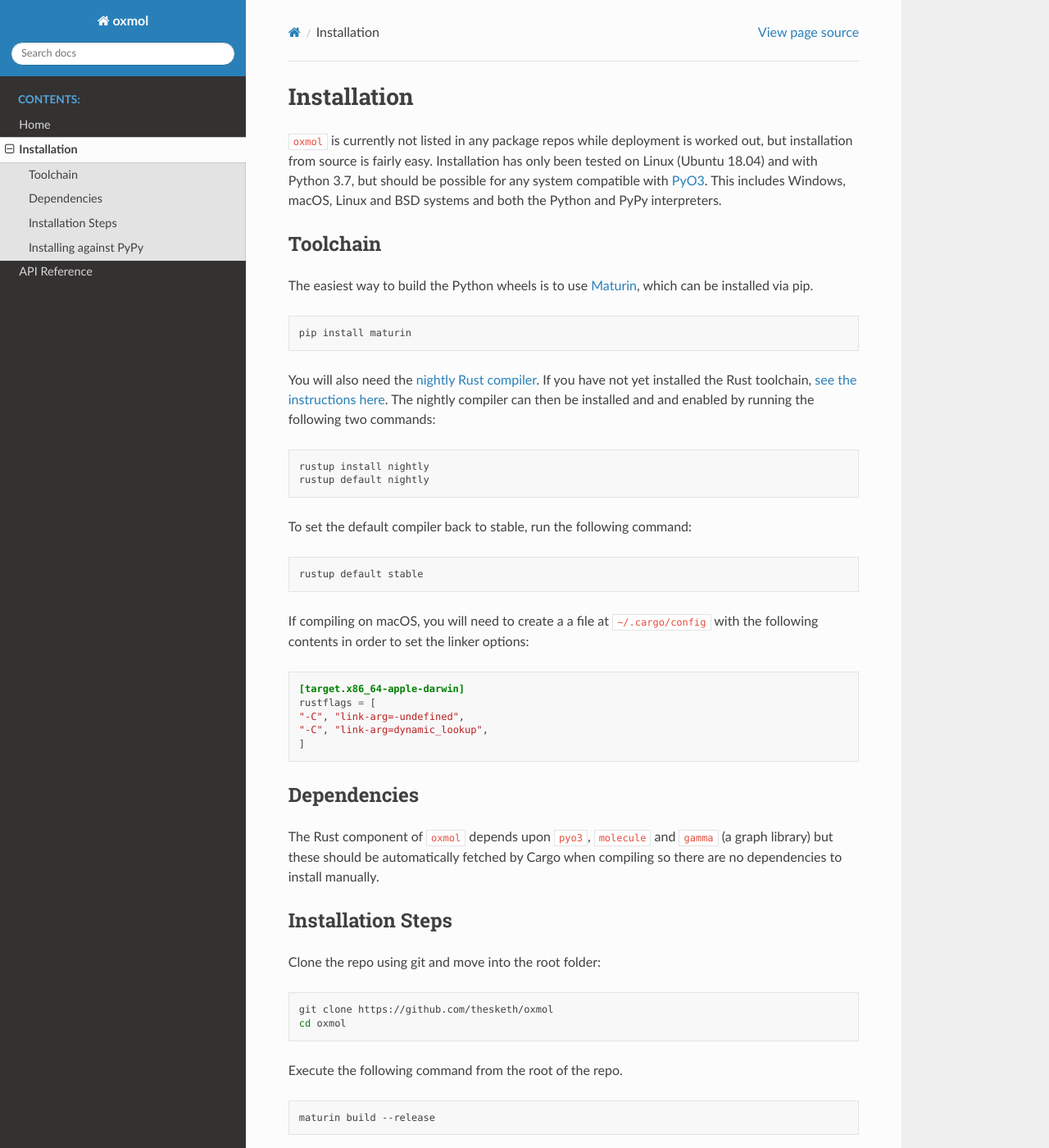
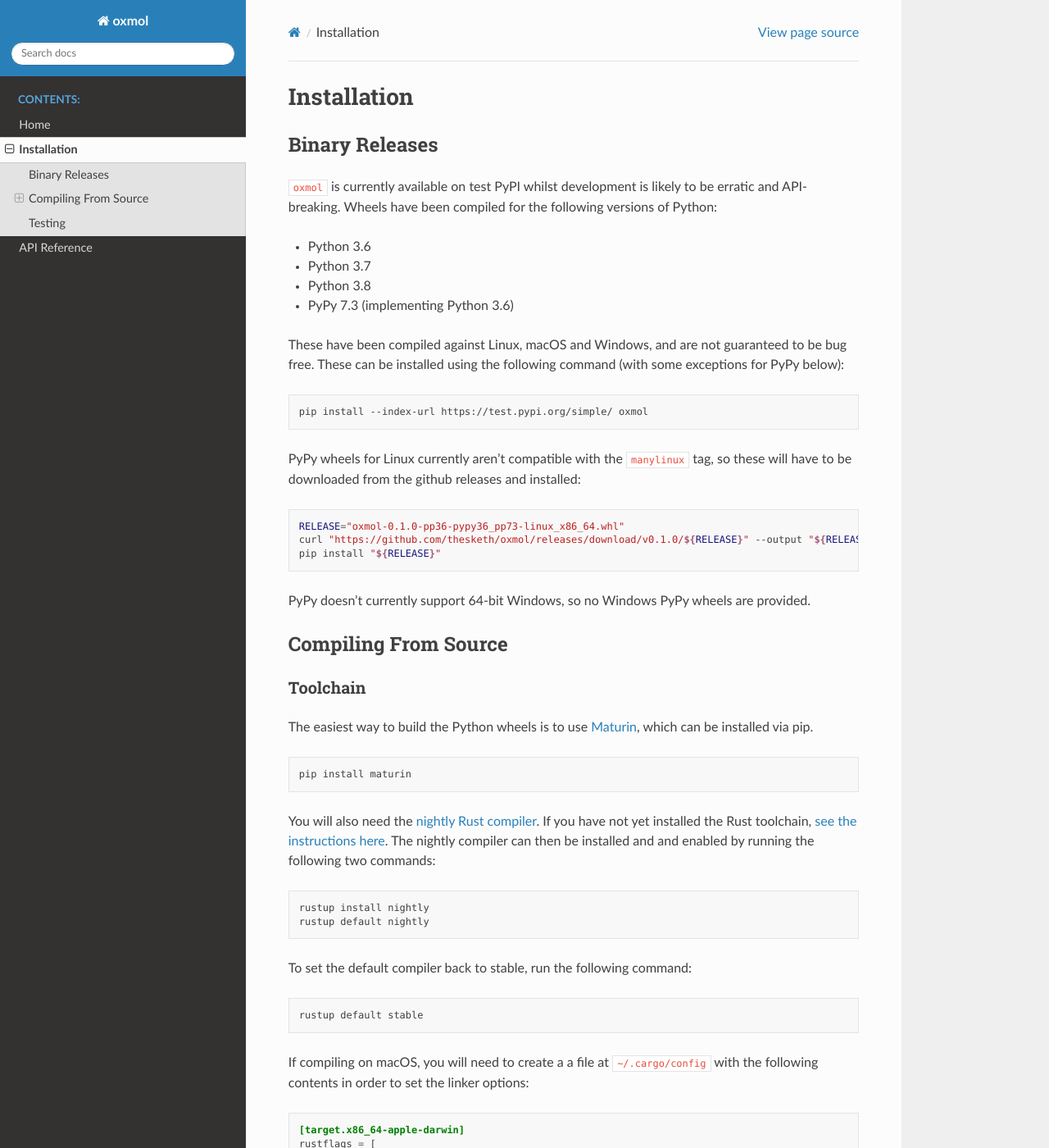
Before and after one commit to thesketh/oxmol, a Sphinx documentation site: the page built from doc/installation.rst, in a window 1280 px wide and 1400 px high. Shown: the whole window at 82% size. Built offline with Sphinx 7.4.7 and the Read the Docs theme 2.0.0, drawn with Linux system fonts in a browser that asks for light colours; some of the changed text lies outside the part shown.

Commit message:
Updated installation instructions to use compiled wheels

```diff
--- a/doc/installation.rst
+++ b/doc/installation.rst
@@ -1,14 +1,42 @@
 Installation
 ============
 
-``oxmol`` is currently not listed in any package repos while deployment is
-worked out, but installation from source is fairly easy. Installation has
-only been tested on Linux (Ubuntu 18.04) and with Python 3.7, but should
-be possible for any system compatible with PyO3_. This includes Windows,
-macOS, Linux and BSD systems and both the Python and PyPy interpreters.
+Binary Releases
+---------------
+
+``oxmol`` is currently available on test PyPI whilst development is
+likely to be erratic and API-breaking. Wheels have been compiled for the
+following versions of Python:
+
+- Python 3.6
+- Python 3.7
+- Python 3.8
+- PyPy 7.3 (implementing Python 3.6)
+
+These have been compiled against Linux, macOS and Windows, and are not
+guaranteed to be bug free. These can be installed using the following command
+(with some exceptions for PyPy below):
+
+.. code-block:: bash
+
+    pip install --index-url https://test.pypi.org/simple/ oxmol
+
+PyPy wheels for Linux currently aren't compatible with the ``manylinux`` tag,
+so these will have to be downloaded from the github releases and installed:
+
+.. code-block:: bash
+
+    RELEASE="oxmol-0.1.0-pp36-pypy36_pp73-linux_x86_64.whl"
+    curl "https://github.com/thesketh/oxmol/releases/download/v0.1.0/${RELEASE}" --output "${RELEASE}"
+    pip install "${RELEASE}"
+
+PyPy doesn't currently support 64-bit Windows, so no Windows PyPy wheels are provided.
+
+Compiling From Source
+---------------------
 
 Toolchain
----------
+^^^^^^^^^
 The easiest way to build the Python wheels is to use Maturin_, which can be
 installed via pip.
 
@@ -43,13 +71,13 @@ with the following contents in order to set the linker options:
     ]
 
 Dependencies
-------------
+^^^^^^^^^^^^
 The Rust component of ``oxmol`` depends upon ``pyo3``, ``molecule`` and
 ``gamma`` (a graph library) but these should be automatically fetched by Cargo
 when compiling so there are no dependencies to install manually.
 
-Installation Steps
-------------------
+Compiling Against Python
+^^^^^^^^^^^^^^^^^^^^^^^^
 Clone the repo using git and move into the root folder:
 
 .. code-block:: bash
@@ -92,8 +120,10 @@ to the interetreter using the ``-i`` flag for Maturin:
 
 For information about other flags, use the Maturin_ docs.
 
-Installing against PyPy
------------------------
+Compiling Against PyPy
+^^^^^^^^^^^^^^^^^^^^^^
+
+This is mostly the same as the process for Python.
 
 The latest version of PyPy changed the ABI string format and Maturin hasn't
 yet been updated, so you may have to rename the wheel file.
@@ -118,7 +148,18 @@ Install using PyPy's pip:
     pypy3 -m pip install oxmol-0.1.0-pp36-pypy36_pp73-SYSTEM.whl
 
 
+Testing
+-------
+
+To run the tests, use ``pytest``:
+
+.. code-block:: bash
+
+    pip install pytest
+    pytest --pyargs oxmol
+
+If these pass, all is well! If not, please post an issue on GitHub.
+
 .. _Maturin: https://github.com/PyO3/maturin
-.. _PyO3: https://pyo3.rs/
 __ https://doc.rust-lang.org/1.2.0/book/nightly-rust.html
 __ https://www.rust-lang.org/learn/get-started
```
Also changed, not shown: .readthedocs.yml (added), 1 other file.
